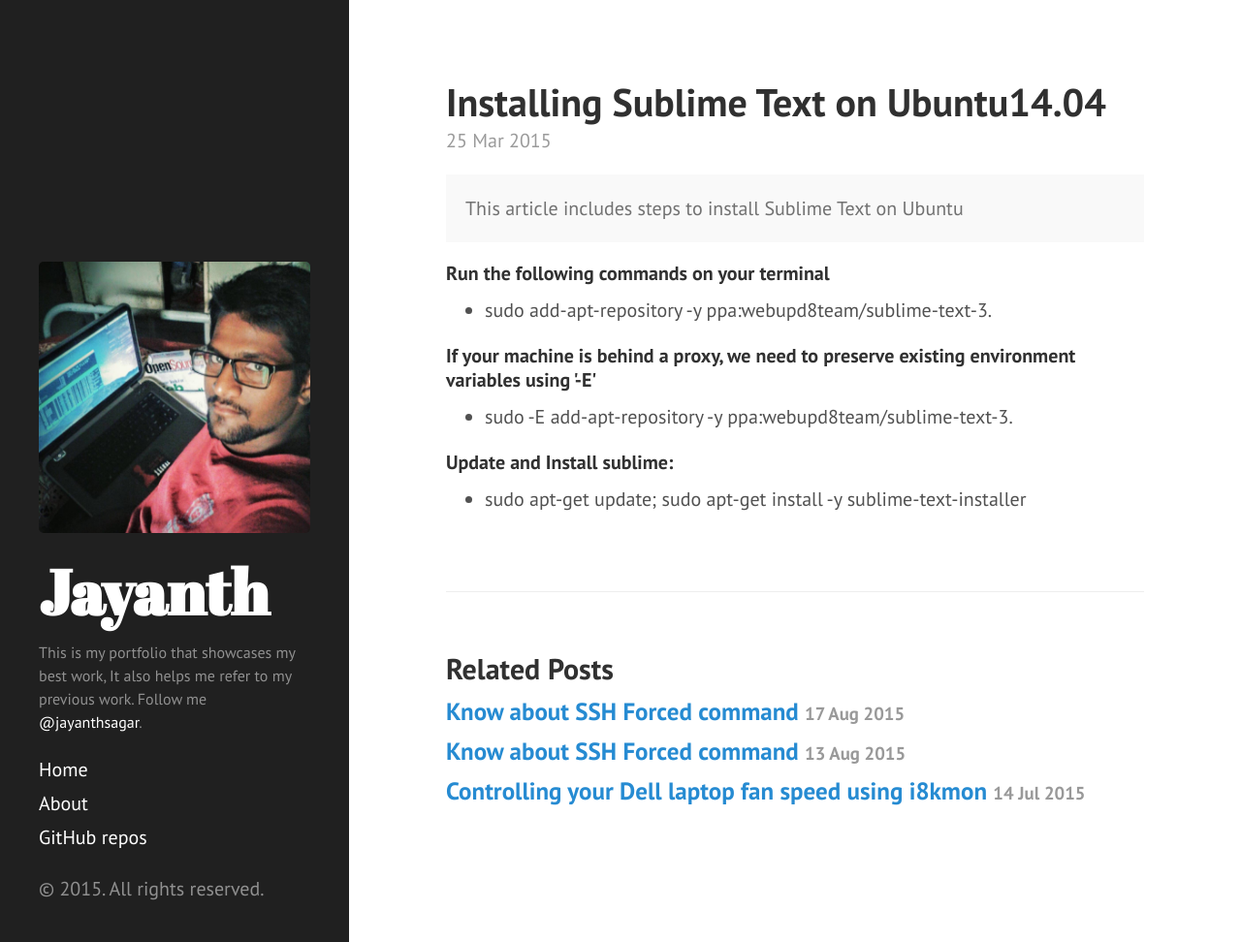
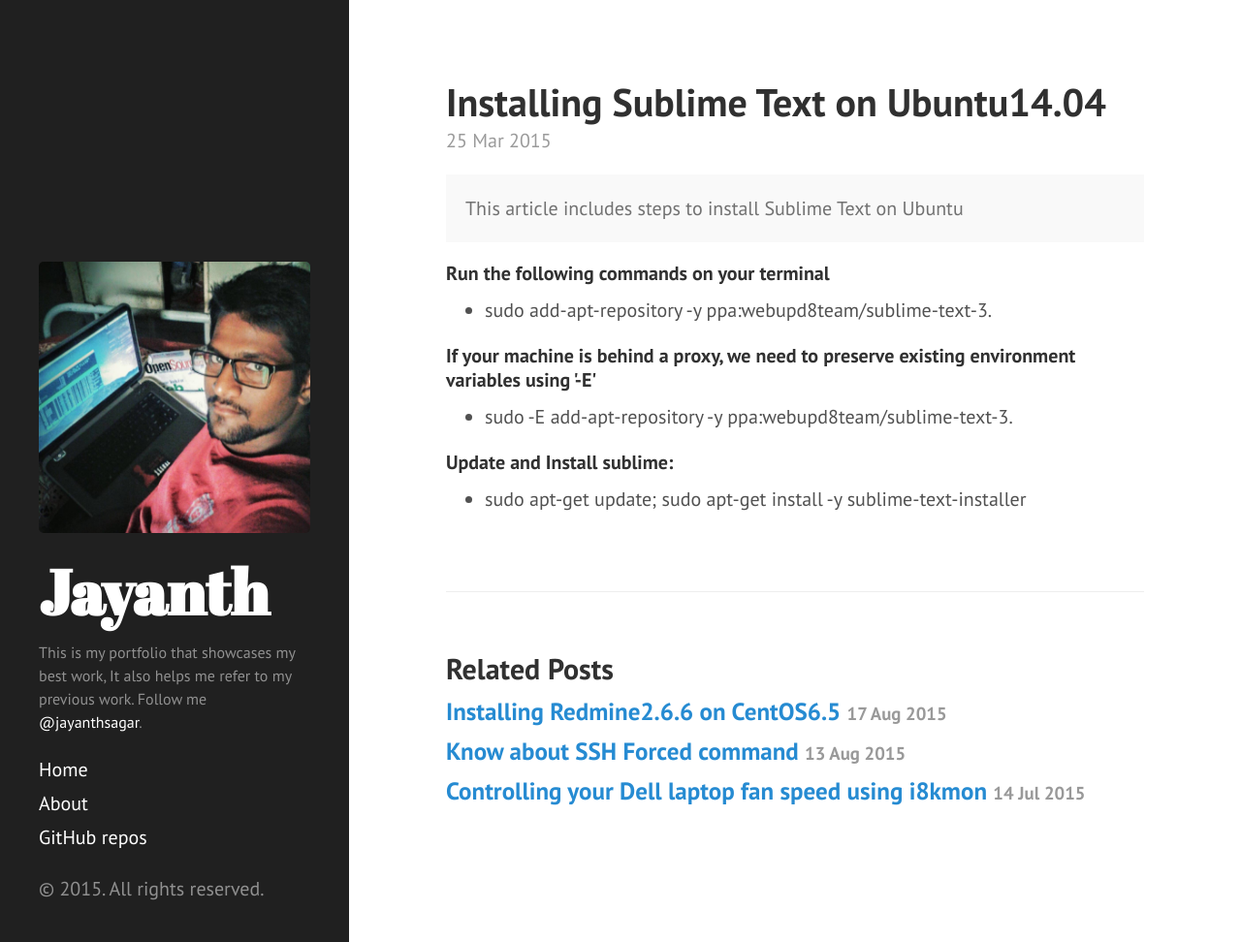
Before and after one commit to jayanthsagar/jayanthsagar.github.io, a Jekyll site: the page built from _posts/2015-03-25-install-sublime-on-ubuntu.md, in a window 1280 px wide and 972 px high. Shown: the whole window at 97% size. Built offline with Jekyll 4.4.1, drawn with Linux system fonts in a browser that asks for light colours; Markdown is read by kramdown in place of the engine named in the settings.

Commit message:
updated post on installing redmine

````diff
--- a/_posts/2015-08-17-Installing-Redmine2.6.6-on-CentOS6.5.md
+++ b/_posts/2015-08-17-Installing-Redmine2.6.6-on-CentOS6.5.md
@@ -1,21 +1,28 @@
 ---
 layout: post
-title: Know about SSH Forced command
+title: Installing Redmine2.6.6 on CentOS6.5
 ---
 
-
+<p>
 1.Login to Centos6.5 machine.
+</p>
+<p>
 2.Update packages.
 ```html
 yum update
 ```
+</p>
+<p>
 3.Reboot the machine after update.
 ```html
 reboot
 ```
+</p>
+<p>
 4.Install the dependencies packages
 
 These are the basic software packages for environment settings and utility tools to compile other packages in the next section.
 ```html
 yum -y install nano zip unzip libyaml-devel zlib-devel curl-devel openssl-devel httpd-devel apr-devel apr-util-devel mysql-devel gcc ruby-devel gcc-c++ make postgresql-devel ImageMagick-devel sqlite-devel perl-LDAP mod_perl perl-Digest-SHA
 ```
+</p>
````
